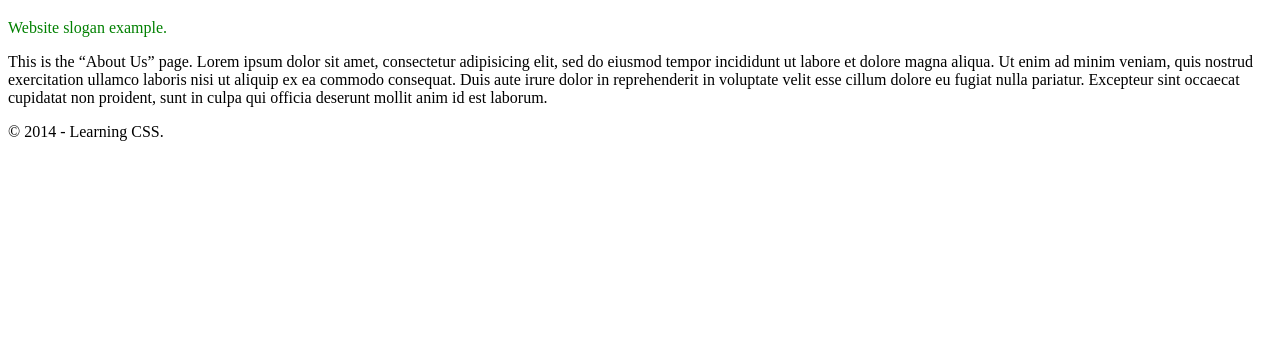
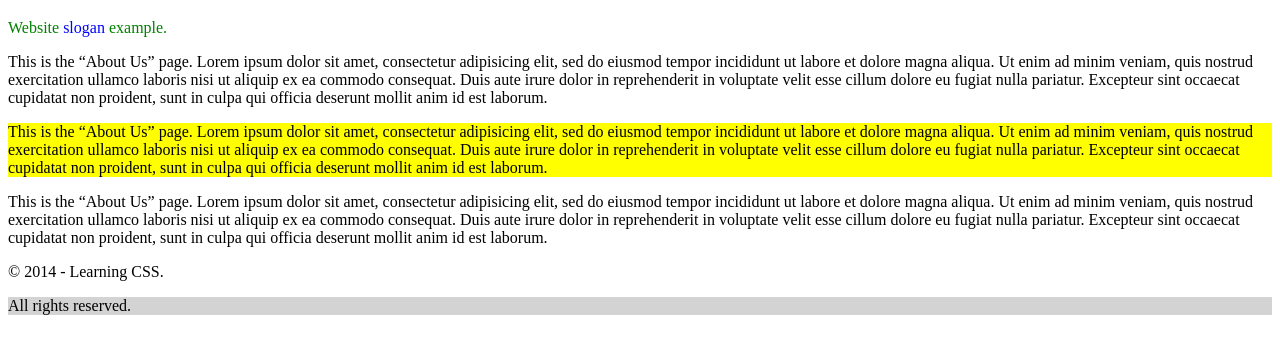
Before and after one commit to nuriyealp/CSS-Essentials, a plain HTML site: page index.html in a window 1280 px wide. Shown: the part 61-414 px from the top of the page. Drawn offline with Linux system fonts and the light colour scheme.

Commit message:
add class

```diff
--- a/index.html
+++ b/index.html
@@ -10,7 +10,7 @@
 <body>
   <header>
     <h1>Example heading</h1>
-    <p>Website slogan example.</p>
+    <p>Website <span>slogan</span> example.</p>
   </header>
 
   <p>This is the &ldquo;About Us&rdquo; page. Lorem ipsum dolor sit amet, consectetur adipisicing elit, sed do eiusmod
@@ -19,8 +19,23 @@
     cillum dolore eu fugiat nulla pariatur. Excepteur sint occaecat cupidatat non proident, sunt in culpa qui officia
     deserunt mollit anim id est laborum.</p>
 
+  <p class="highlight">This is the &ldquo;About Us&rdquo; page. Lorem ipsum dolor sit amet, consectetur adipisicing
+    elit, sed do eiusmod
+    tempor incididunt ut labore et dolore magna aliqua. Ut enim ad minim veniam, quis nostrud exercitation ullamco
+    laboris nisi ut aliquip ex ea commodo consequat. Duis aute irure dolor in reprehenderit in voluptate velit esse
+    cillum dolore eu fugiat nulla pariatur. Excepteur sint occaecat cupidatat non proident, sunt in culpa qui officia
+    deserunt mollit anim id est laborum.</p>
+
+  <p>This is the &ldquo;About Us&rdquo; page. Lorem ipsum dolor sit amet, consectetur adipisicing elit, sed do eiusmod
+    tempor incididunt ut labore et dolore magna aliqua. Ut enim ad minim veniam, quis nostrud exercitation ullamco
+    laboris nisi ut aliquip ex ea commodo consequat. Duis aute irure dolor in reprehenderit in voluptate velit esse
+    cillum dolore eu fugiat nulla pariatur. Excepteur sint occaecat cupidatat non proident, sunt in culpa qui officia
+    deserunt mollit anim id est laborum.</p>
+
+
   <footer>
     <p>&copy; 2014 - Learning CSS.</p>
+    <p class="highlight">All rights reserved.</p>
   </footer>
 
 </body>
```
